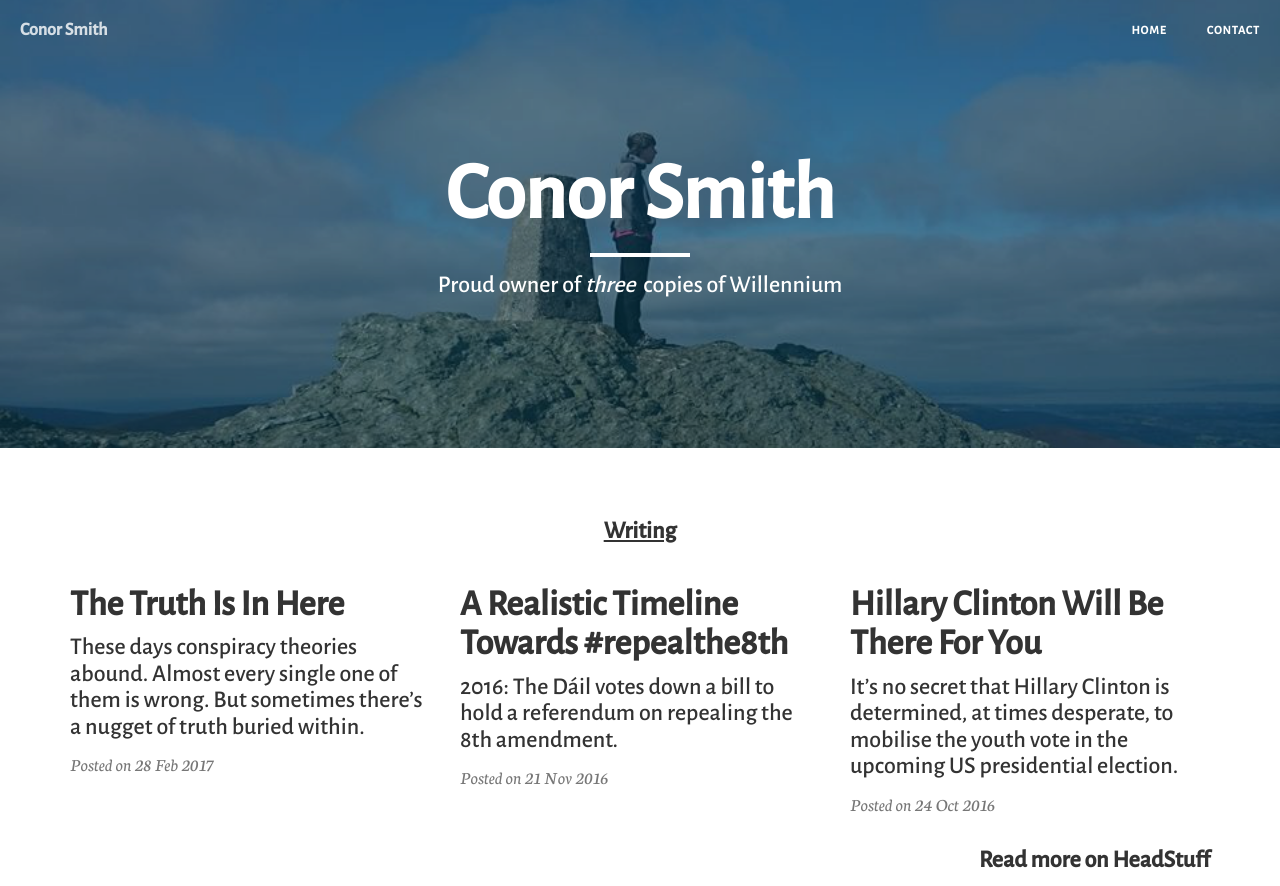
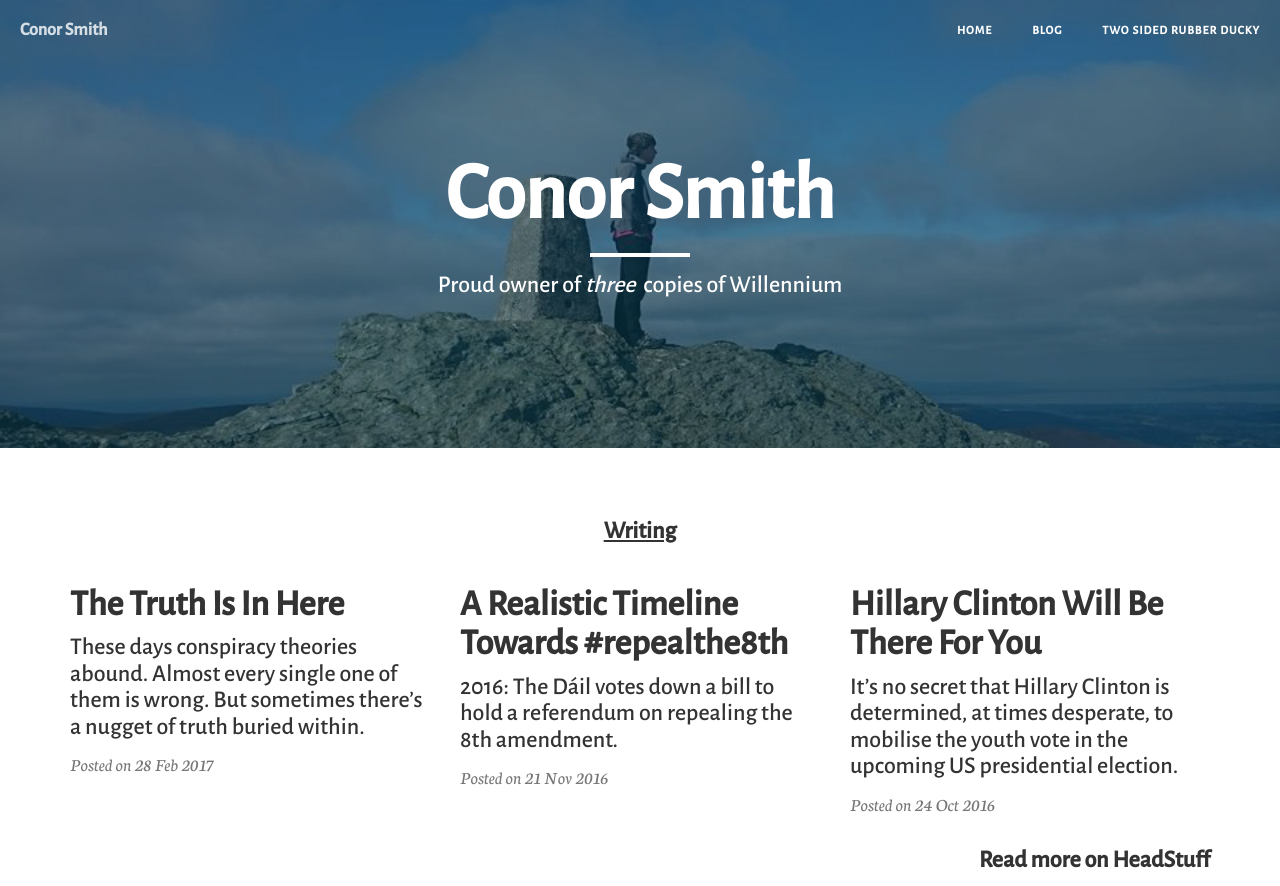
Before and after one commit to conorsmith/conorsmith.ie-manual, a plain HTML site: page public/index.html in a window 1280 px wide. Shown: the top 886 px of the page. Drawn offline with nearby package versions, Linux system fonts and the light colour scheme.

Commit message:
Add links to nav bar

```diff
--- a/public/index.html
+++ b/public/index.html
@@ -50,7 +50,10 @@
                         <a href="/">Home</a>
                     </li>
                     <li>
-                        <a href="/contact">Contact</a>
+                        <a href="http://blog.conorsmith.ie/">Blog</a>
+                    </li>
+                    <li>
+                        <a href="http://twosidedrubberducky.com/">Two Sided Rubber Ducky</a>
                     </li>
                 </ul>
             </div>
```
